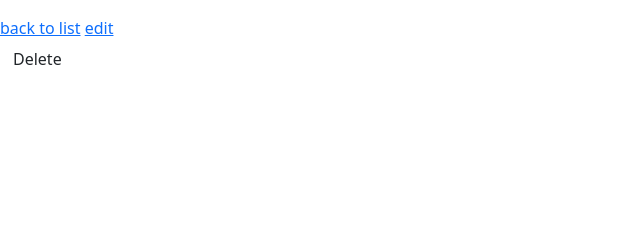
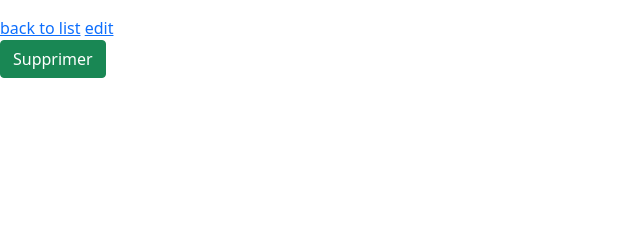
Before and after one commit to contactarberen/studi_trt_conseil_v3, a Symfony app: template templates/attributs_candidat/show.html.twig in a window 1280 px wide. Shown: the part 517-757 px from the top of the page, without its empty margins (0-640 px from the left). Run offline with Twig, Linux system fonts and the light colour scheme; the template is opened without the code that fills it, so the values that code supplies are empty; some libraries are stand-ins or nearby versions.

Commit message:
modification de la forme des boutons.

```diff
--- a/templates/annonce/_delete_form.html.twig
+++ b/templates/annonce/_delete_form.html.twig
@@ -1,4 +1,4 @@
 <form method="post" action="{{ path('app_annonce_delete', {'id': annonce.id}) }}" onsubmit="return confirm('Are you sure you want to delete this item?');">
     <input type="hidden" name="_token" value="{{ csrf_token('delete' ~ annonce.id) }}">
-    <button class="btn">Supprimer</button>
+    <button class="btn btn-success">Supprimer</button>
 </form>
--- a/templates/attributs_candidat/_delete_form.html.twig
+++ b/templates/attributs_candidat/_delete_form.html.twig
@@ -1,4 +1,4 @@
 <form method="post" action="{{ path('app_attributs_candidat_delete', {'id': attributs_candidat.id}) }}" onsubmit="return confirm('Are you sure you want to delete this item?');">
     <input type="hidden" name="_token" value="{{ csrf_token('delete' ~ attributs_candidat.id) }}">
-    <button class="btn">Delete</button>
+    <button class="btn btn-success">Supprimer</button>
 </form>
--- a/templates/attributs_recruteur/_delete_form.html.twig
+++ b/templates/attributs_recruteur/_delete_form.html.twig
@@ -1,4 +1,4 @@
 <form method="post" action="{{ path('app_attributs_recruteur_delete', {'id': attributs_recruteur.id}) }}" onsubmit="return confirm('Are you sure you want to delete this item?');">
     <input type="hidden" name="_token" value="{{ csrf_token('delete' ~ attributs_recruteur.id) }}">
-    <button class="btn">Delete</button>
+    <button class="btn btn-success">Supprimer</button>
 </form>
--- a/templates/candidature/_delete_form.html.twig
+++ b/templates/candidature/_delete_form.html.twig
@@ -1,4 +1,4 @@
 <form method="post" action="{{ path('app_candidature_delete', {'id': candidature.id}) }}" onsubmit="return confirm('Are you sure you want to delete this item?');">
     <input type="hidden" name="_token" value="{{ csrf_token('delete' ~ candidature.id) }}">
-    <button class="btn">Delete</button>
+    <button class="btn btn-success">Supprimer</button>
 </form>
--- a/templates/type_contrat/_delete_form.html.twig
+++ b/templates/type_contrat/_delete_form.html.twig
@@ -1,4 +1,4 @@
 <form method="post" action="{{ path('app_type_contrat_delete', {'id': type_contrat.id}) }}" onsubmit="return confirm('Are you sure you want to delete this item?');">
     <input type="hidden" name="_token" value="{{ csrf_token('delete' ~ type_contrat.id) }}">
-    <button class="btn">Delete</button>
+    <button class="btn btn-success">Supprimer</button>
 </form>
--- a/templates/user/_delete_form.html.twig
+++ b/templates/user/_delete_form.html.twig
@@ -1,4 +1,4 @@
 <form method="post" action="{{ path('app_user_delete', {'id': user.id}) }}" onsubmit="return confirm('Etes-vous sur de supprimer cet objet?');">
     <input type="hidden" name="_token" value="{{ csrf_token('delete' ~ user.id) }}">
-    <button class="btn">Delete</button>
+    <button class="btn btn-success">Supprimer</button>
 </form>
```
Also changed, not shown: 1 other file.
